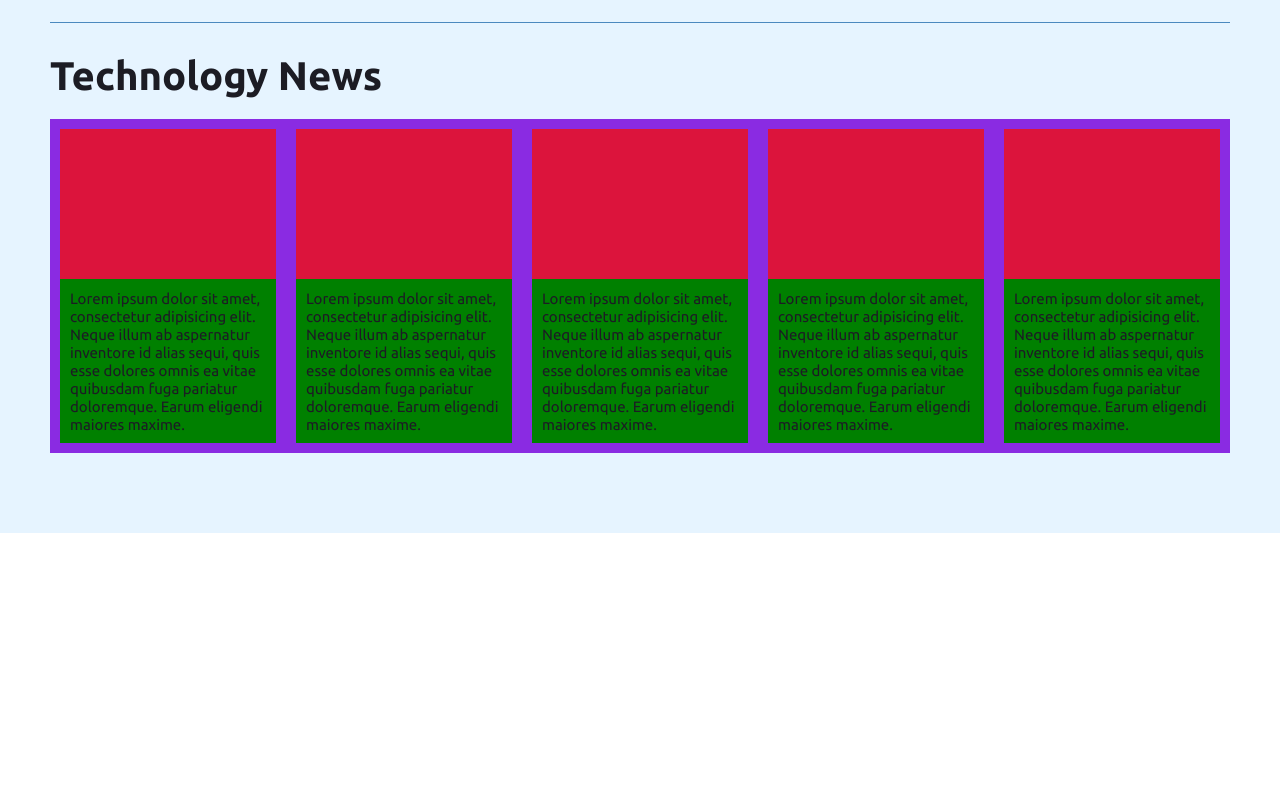
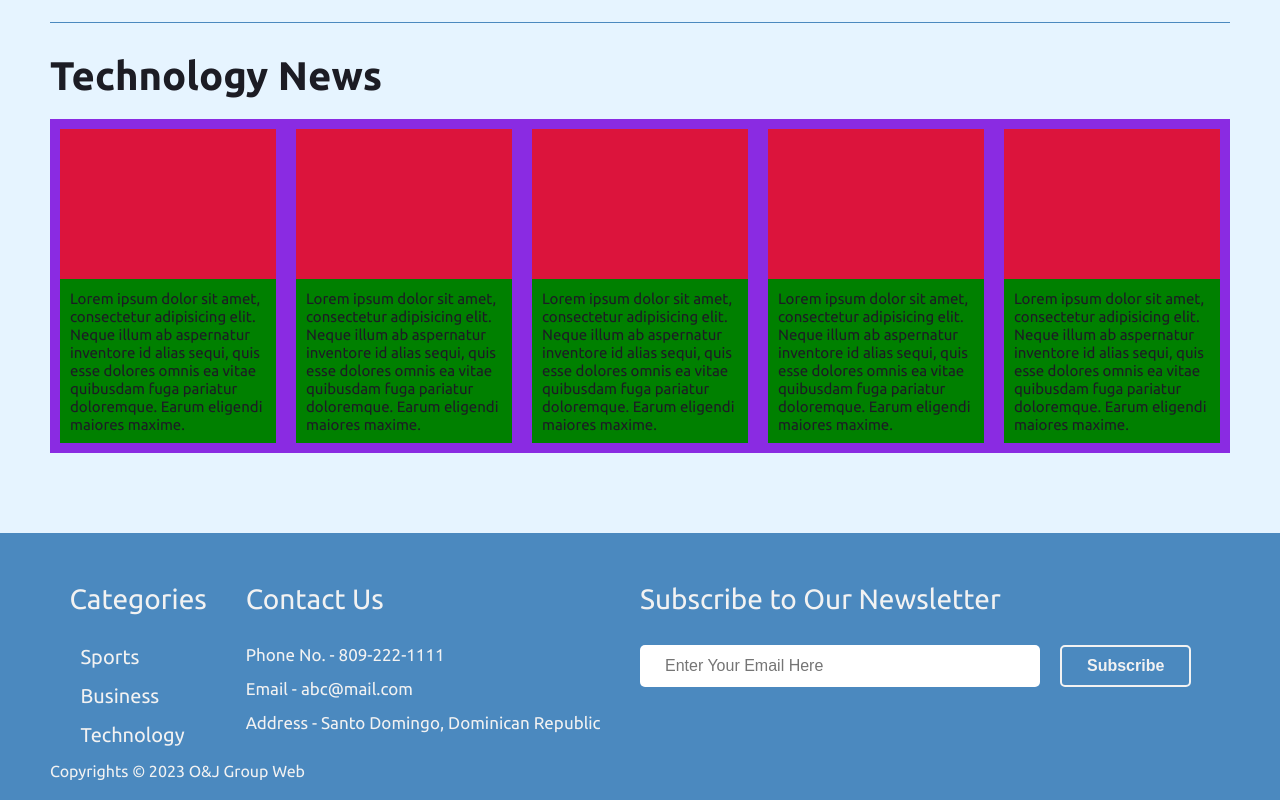
Before and after one commit to jeancarloshm/NewsWebsite, a plain HTML site: page index.html in a window 1280 px wide. Shown: the part 1802-2602 px from the top of the page. Before the commit the page ends 2335 px from the top, so only its background shows below. Drawn offline with Linux system fonts and the light colour scheme.

Commit message:
Adding Footer

```diff
--- a/index.html
+++ b/index.html
@@ -149,48 +149,66 @@
             <div class="img"></div>
             <div class="text">
               <div class="title">
-                <p>Lorem ipsum dolor sit amet, consectetur adipisicing elit. Neque illum ab aspernatur inventore id alias sequi, quis esse dolores omnis ea vitae quibusdam fuga pariatur doloremque. Earum eligendi maiores maxime.</p>
+                <p>
+                  Lorem ipsum dolor sit amet, consectetur adipisicing elit.
+                  Neque illum ab aspernatur inventore id alias sequi, quis esse
+                  dolores omnis ea vitae quibusdam fuga pariatur doloremque.
+                  Earum eligendi maiores maxime.
+                </p>
               </div>
             </div>
-
-
           </div>
           <div class="newsCard">
             <div class="img"></div>
             <div class="text">
               <div class="title">
-                <p>Lorem ipsum dolor sit amet, consectetur adipisicing elit. Neque illum ab aspernatur inventore id alias sequi, quis esse dolores omnis ea vitae quibusdam fuga pariatur doloremque. Earum eligendi maiores maxime.</p>
+                <p>
+                  Lorem ipsum dolor sit amet, consectetur adipisicing elit.
+                  Neque illum ab aspernatur inventore id alias sequi, quis esse
+                  dolores omnis ea vitae quibusdam fuga pariatur doloremque.
+                  Earum eligendi maiores maxime.
+                </p>
               </div>
             </div>
-
-
-          </div><div class="newsCard">
+          </div>
+          <div class="newsCard">
             <div class="img"></div>
             <div class="text">
               <div class="title">
-                <p>Lorem ipsum dolor sit amet, consectetur adipisicing elit. Neque illum ab aspernatur inventore id alias sequi, quis esse dolores omnis ea vitae quibusdam fuga pariatur doloremque. Earum eligendi maiores maxime.</p>
+                <p>
+                  Lorem ipsum dolor sit amet, consectetur adipisicing elit.
+                  Neque illum ab aspernatur inventore id alias sequi, quis esse
+                  dolores omnis ea vitae quibusdam fuga pariatur doloremque.
+                  Earum eligendi maiores maxime.
+                </p>
               </div>
             </div>
-
-
-          </div><div class="newsCard">
+          </div>
+          <div class="newsCard">
             <div class="img"></div>
             <div class="text">
               <div class="title">
-                <p>Lorem ipsum dolor sit amet, consectetur adipisicing elit. Neque illum ab aspernatur inventore id alias sequi, quis esse dolores omnis ea vitae quibusdam fuga pariatur doloremque. Earum eligendi maiores maxime.</p>
+                <p>
+                  Lorem ipsum dolor sit amet, consectetur adipisicing elit.
+                  Neque illum ab aspernatur inventore id alias sequi, quis esse
+                  dolores omnis ea vitae quibusdam fuga pariatur doloremque.
+                  Earum eligendi maiores maxime.
+                </p>
               </div>
             </div>
-
-
-          </div><div class="newsCard">
+          </div>
+          <div class="newsCard">
             <div class="img"></div>
             <div class="text">
               <div class="title">
-                <p>Lorem ipsum dolor sit amet, consectetur adipisicing elit. Neque illum ab aspernatur inventore id alias sequi, quis esse dolores omnis ea vitae quibusdam fuga pariatur doloremque. Earum eligendi maiores maxime.</p>
+                <p>
+                  Lorem ipsum dolor sit amet, consectetur adipisicing elit.
+                  Neque illum ab aspernatur inventore id alias sequi, quis esse
+                  dolores omnis ea vitae quibusdam fuga pariatur doloremque.
+                  Earum eligendi maiores maxime.
+                </p>
               </div>
             </div>
-
-
           </div>
         </div>
       </div>
@@ -203,48 +221,66 @@
             <div class="img"></div>
             <div class="text">
               <div class="title">
-                <p>Lorem ipsum dolor sit amet, consectetur adipisicing elit. Neque illum ab aspernatur inventore id alias sequi, quis esse dolores omnis ea vitae quibusdam fuga pariatur doloremque. Earum eligendi maiores maxime.</p>
+                <p>
+                  Lorem ipsum dolor sit amet, consectetur adipisicing elit.
+                  Neque illum ab aspernatur inventore id alias sequi, quis esse
+                  dolores omnis ea vitae quibusdam fuga pariatur doloremque.
+                  Earum eligendi maiores maxime.
+                </p>
               </div>
             </div>
-
-
           </div>
           <div class="newsCard">
             <div class="img"></div>
             <div class="text">
               <div class="title">
-                <p>Lorem ipsum dolor sit amet, consectetur adipisicing elit. Neque illum ab aspernatur inventore id alias sequi, quis esse dolores omnis ea vitae quibusdam fuga pariatur doloremque. Earum eligendi maiores maxime.</p>
+                <p>
+                  Lorem ipsum dolor sit amet, consectetur adipisicing elit.
+                  Neque illum ab aspernatur inventore id alias sequi, quis esse
+                  dolores omnis ea vitae quibusdam fuga pariatur doloremque.
+                  Earum eligendi maiores maxime.
+                </p>
               </div>
             </div>
-
-
-          </div><div class="newsCard">
+          </div>
+          <div class="newsCard">
             <div class="img"></div>
             <div class="text">
               <div class="title">
-                <p>Lorem ipsum dolor sit amet, consectetur adipisicing elit. Neque illum ab aspernatur inventore id alias sequi, quis esse dolores omnis ea vitae quibusdam fuga pariatur doloremque. Earum eligendi maiores maxime.</p>
+                <p>
+                  Lorem ipsum dolor sit amet, consectetur adipisicing elit.
+                  Neque illum ab aspernatur inventore id alias sequi, quis esse
+                  dolores omnis ea vitae quibusdam fuga pariatur doloremque.
+                  Earum eligendi maiores maxime.
+                </p>
               </div>
             </div>
-
-
-          </div><div class="newsCard">
+          </div>
+          <div class="newsCard">
             <div class="img"></div>
             <div class="text">
               <div class="title">
-                <p>Lorem ipsum dolor sit amet, consectetur adipisicing elit. Neque illum ab aspernatur inventore id alias sequi, quis esse dolores omnis ea vitae quibusdam fuga pariatur doloremque. Earum eligendi maiores maxime.</p>
+                <p>
+                  Lorem ipsum dolor sit amet, consectetur adipisicing elit.
+                  Neque illum ab aspernatur inventore id alias sequi, quis esse
+                  dolores omnis ea vitae quibusdam fuga pariatur doloremque.
+                  Earum eligendi maiores maxime.
+                </p>
               </div>
             </div>
-
-
-          </div><div class="newsCard">
+          </div>
+          <div class="newsCard">
             <div class="img"></div>
             <div class="text">
               <div class="title">
-                <p>Lorem ipsum dolor sit amet, consectetur adipisicing elit. Neque illum ab aspernatur inventore id alias sequi, quis esse dolores omnis ea vitae quibusdam fuga pariatur doloremque. Earum eligendi maiores maxime.</p>
+                <p>
+                  Lorem ipsum dolor sit amet, consectetur adipisicing elit.
+                  Neque illum ab aspernatur inventore id alias sequi, quis esse
+                  dolores omnis ea vitae quibusdam fuga pariatur doloremque.
+                  Earum eligendi maiores maxime.
+                </p>
               </div>
             </div>
-
-
           </div>
         </div>
       </div>
@@ -257,52 +293,108 @@
             <div class="img"></div>
             <div class="text">
               <div class="title">
-                <p>Lorem ipsum dolor sit amet, consectetur adipisicing elit. Neque illum ab aspernatur inventore id alias sequi, quis esse dolores omnis ea vitae quibusdam fuga pariatur doloremque. Earum eligendi maiores maxime.</p>
+                <p>
+                  Lorem ipsum dolor sit amet, consectetur adipisicing elit.
+                  Neque illum ab aspernatur inventore id alias sequi, quis esse
+                  dolores omnis ea vitae quibusdam fuga pariatur doloremque.
+                  Earum eligendi maiores maxime.
+                </p>
               </div>
             </div>
-
-
           </div>
           <div class="newsCard">
             <div class="img"></div>
             <div class="text">
               <div class="title">
-                <p>Lorem ipsum dolor sit amet, consectetur adipisicing elit. Neque illum ab aspernatur inventore id alias sequi, quis esse dolores omnis ea vitae quibusdam fuga pariatur doloremque. Earum eligendi maiores maxime.</p>
+                <p>
+                  Lorem ipsum dolor sit amet, consectetur adipisicing elit.
+                  Neque illum ab aspernatur inventore id alias sequi, quis esse
+                  dolores omnis ea vitae quibusdam fuga pariatur doloremque.
+                  Earum eligendi maiores maxime.
+                </p>
               </div>
             </div>
-
-
-          </div><div class="newsCard">
+          </div>
+          <div class="newsCard">
             <div class="img"></div>
             <div class="text">
               <div class="title">
-                <p>Lorem ipsum dolor sit amet, consectetur adipisicing elit. Neque illum ab aspernatur inventore id alias sequi, quis esse dolores omnis ea vitae quibusdam fuga pariatur doloremque. Earum eligendi maiores maxime.</p>
+                <p>
+                  Lorem ipsum dolor sit amet, consectetur adipisicing elit.
+                  Neque illum ab aspernatur inventore id alias sequi, quis esse
+                  dolores omnis ea vitae quibusdam fuga pariatur doloremque.
+                  Earum eligendi maiores maxime.
+                </p>
               </div>
             </div>
-
-
-          </div><div class="newsCard">
+          </div>
+          <div class="newsCard">
             <div class="img"></div>
             <div class="text">
               <div class="title">
-                <p>Lorem ipsum dolor sit amet, consectetur adipisicing elit. Neque illum ab aspernatur inventore id alias sequi, quis esse dolores omnis ea vitae quibusdam fuga pariatur doloremque. Earum eligendi maiores maxime.</p>
+                <p>
+                  Lorem ipsum dolor sit amet, consectetur adipisicing elit.
+                  Neque illum ab aspernatur inventore id alias sequi, quis esse
+                  dolores omnis ea vitae quibusdam fuga pariatur doloremque.
+                  Earum eligendi maiores maxime.
+                </p>
               </div>
             </div>
-
-
-          </div><div class="newsCard">
+          </div>
+          <div class="newsCard">
             <div class="img"></div>
             <div class="text">
               <div class="title">
-                <p>Lorem ipsum dolor sit amet, consectetur adipisicing elit. Neque illum ab aspernatur inventore id alias sequi, quis esse dolores omnis ea vitae quibusdam fuga pariatur doloremque. Earum eligendi maiores maxime.</p>
+                <p>
+                  Lorem ipsum dolor sit amet, consectetur adipisicing elit.
+                  Neque illum ab aspernatur inventore id alias sequi, quis esse
+                  dolores omnis ea vitae quibusdam fuga pariatur doloremque.
+                  Earum eligendi maiores maxime.
+                </p>
               </div>
             </div>
-
-
           </div>
         </div>
       </div>
     </div>
+    <footer class="footer">
+      <div class="box">
+        <div class="left">
+          <div class="categories">
+            <p>Categories</p>
+            <div>
+              <p>Sports</p>
+            </div>
+            <div>
+              <p>Business</p>
+            </div>
+            <div>
+              <p>Technology</p>
+            </div>
+          </div>
+          <div class="contactUs">
+            <div class="contact">
+              <p>Contact Us</p>
+              <div>Phone No. - <span>809-222-1111</span></div>
+              <div>Email - <span>abc@mail.com</span></div>
+              <div>Address - <span>Santo Domingo, Dominican Republic</span></div>
+            </div>
+          </div>
+        </div>
+        <div class="right">
+          <div class="newsletter">
+            <p>Subscribe to Our Newsletter</p>
+            <div class="email">
+              <input type="email" placeholder="Enter Your Email Here">
+              <button>Subscribe</button>
+            </div>
+          </div>
+        </div>
+      </div>
+      <div class="copyrights">
+        Copyrights &copy; 2023 O&J Group Web
+      </div>
+    </footer>
     <script src="app.js"></script>
   </body>
 </html>
--- a/style.css
+++ b/style.css
@@ -20,7 +20,6 @@ body {
 }
 ::-webkit-scrollbar-thumb {
   background-color: #4b89bf;
-  border-radius: 100px;
 }
 .topHeadlines .right .topNews ::-webkit-scrollbar {
   width: 6px;
@@ -189,3 +188,82 @@ nav ul li a {
 .page2 .news .newsBox .newsCard .text .title p:hover {
   text-decoration: underline;
 }
+.footer{
+  width: 100%;
+  padding: 50px 50px 20px;
+  background-color:#4b89bf;
+  min-height: 200px;
+  color: #f2f2f2;
+}
+.footer .box{
+  width: 100%;
+  height: 100%;
+  display: grid;
+  grid-template-columns: 1fr 1fr;
+  justify-content: space-around;
+}
+.footer .box .left{
+  display: flex;
+  justify-content: space-around;
+  padding-right: 20px;
+}
+.footer .box .left .categories > p{
+  font-size: 28px;
+  margin-bottom: 30px;
+}
+.footer .box .left .categories div{
+  margin-bottom: 15px;
+  width: max-content;
+}
+.footer .box .left .categories div p{
+  font-size: 20px;
+  cursor: pointer;
+  padding: 0 10px;
+  border-left: 1px solid #fff0;
+  border-right: 1px solid #fff0;
+  transition: 0.3s;
+}
+.footer .box .left .categories div p:hover {
+  border-left: 1px solid #fff;
+  border-right: 1px solid #fff;
+}
+.footer .contact p{
+  font-size: 28px;
+  margin-bottom: 30px;
+}
+.footer .contact div{
+  font-size: 17px;
+  margin-bottom: 15px;
+}
+.footer .newsletter p{
+  font-size: 28px;
+  margin-bottom: 30px;
+}
+.footer .newsletter .email{
+  display: flex;
+}
+.footer .newsletter .email input{
+  width: 400px;
+  padding: 12px 25px;
+  border-radius: 5px;
+  border: none;
+  outline: none;
+  font-size: 16px;
+  margin-right: 20px;
+}
+.footer .newsletter .email button{
+  padding: 10px 25px;
+  font-size: 16px;
+  font-weight: 600;
+  background-color: transparent;
+  border-style: solid;
+  color: #f2f2f2;
+  border-color: #f2f2f2;
+  border-radius: 5px;
+  cursor: pointer;
+  transition: 0.3s;
+}
+.footer .newsletter .email button:hover{
+  color: #4b89bf;
+  background-color: #f2f2f2;
+}
```
